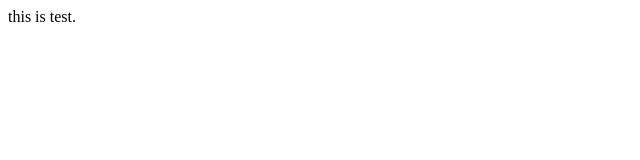
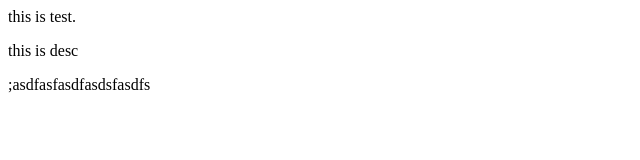
Before and after one commit to trekkiebigyan/test-repo, a plain HTML site: page index.html in a window 1280 px wide. Shown: the whole page, without its empty margins (0-640 px from the left). Drawn offline with Linux system fonts and the light colour scheme.

Commit message:
fixed and cherry picked form dev branch commti head 9b80fc5

```diff
--- a/index.html
+++ b/index.html
@@ -9,6 +9,8 @@
 
 <body>
     this is test.
+    <p>this is desc</p>
+    ;asdfasfasdfasdsfasdfs
 </body>
 
 </html>
```
